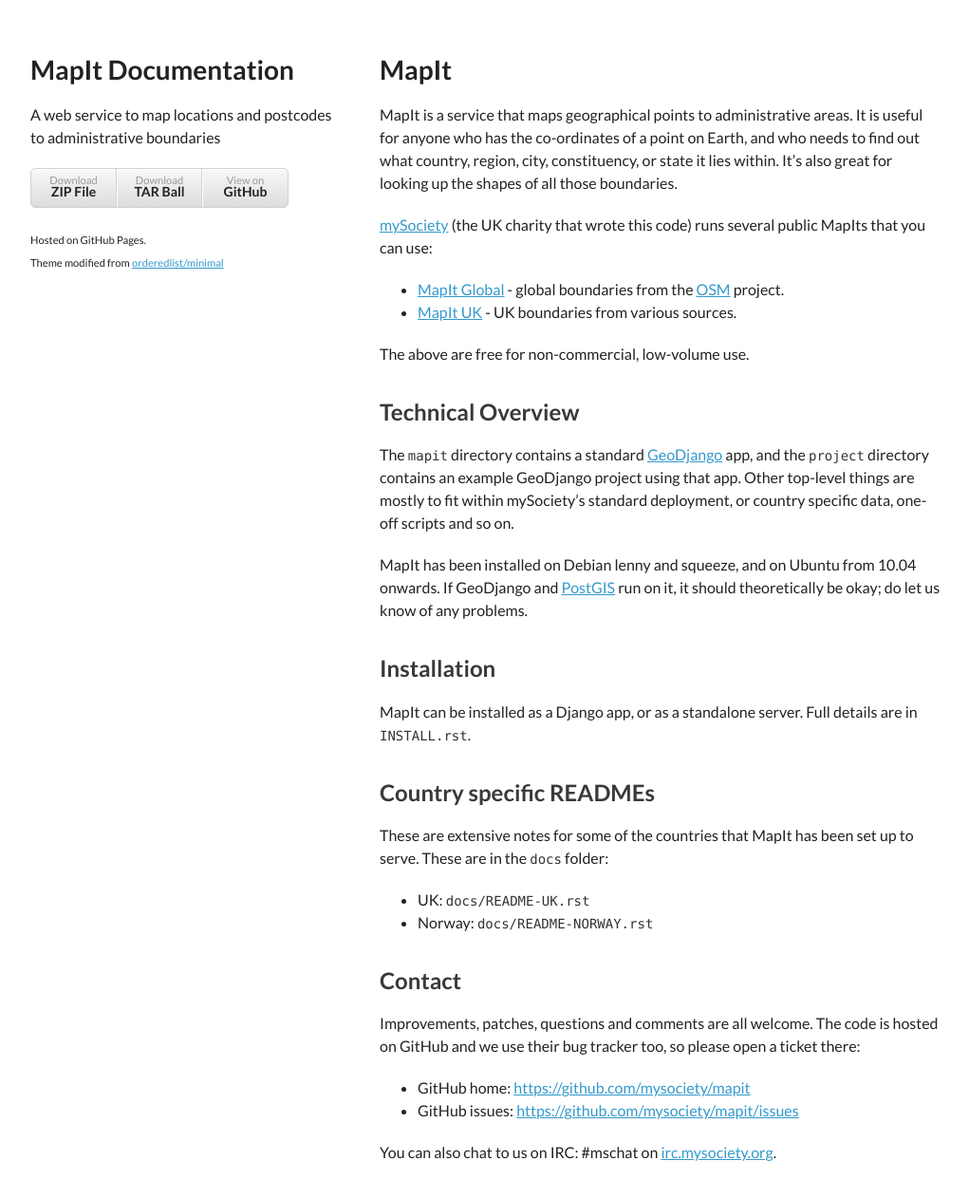
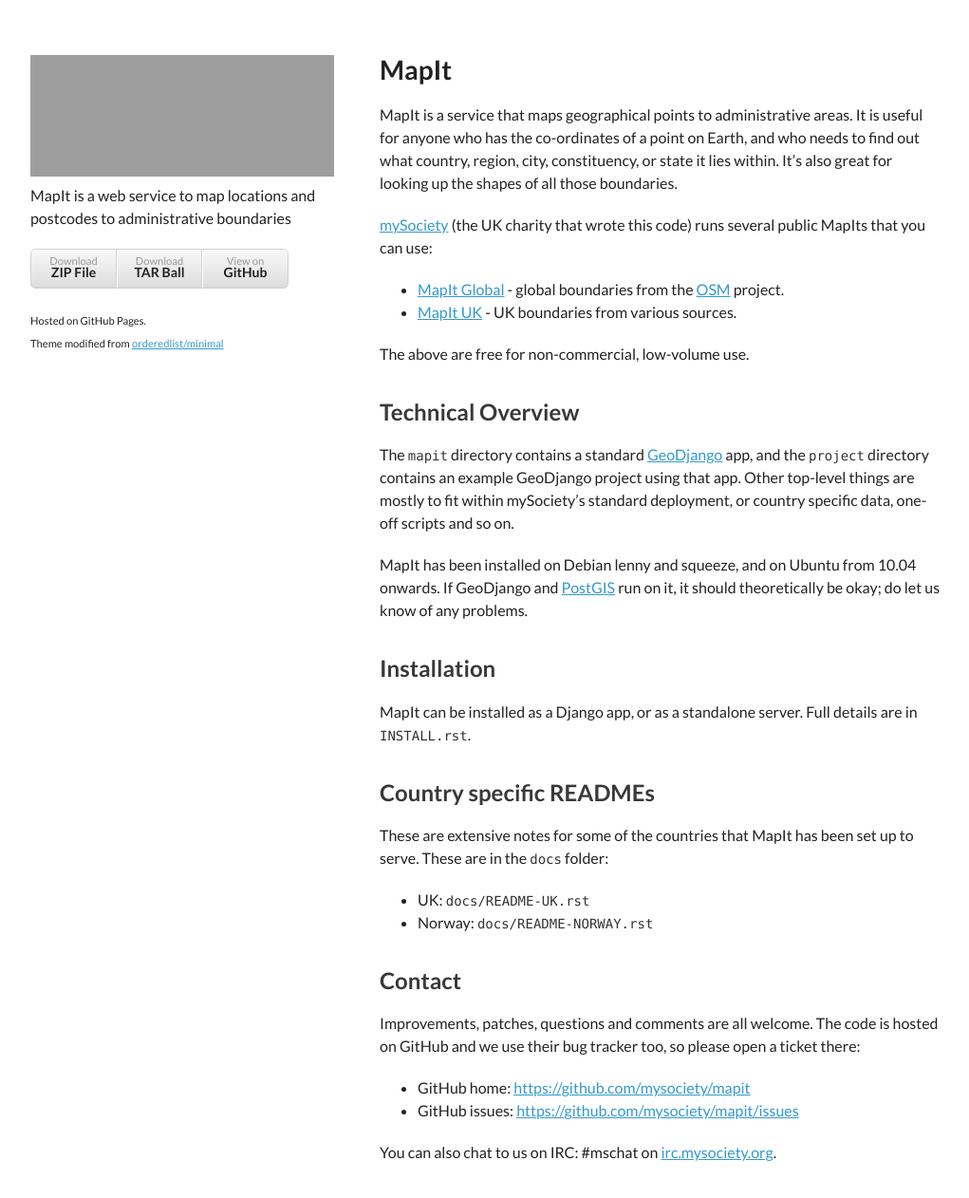
Before and after one commit to mysociety/mapit, a Jekyll site: the page built from index.md, in a window 1280 px wide and 1294 px high. Shown: the top 1262 px of the window at 95% size, without its empty margins (128-1149 px from the left). Built offline with Jekyll 4.4.1, drawn with Linux system fonts in a browser that asks for light colours; grey boxes are pictures that could not be loaded.

Commit message:
Add logo.

```diff
--- a/_layouts/default.html
+++ b/_layouts/default.html
@@ -15,8 +15,8 @@
     <div class="wrapper">
       <div class="side">
         <header>
-          <h1>MapIt Documentation</h1>
-          <p>A web service to map locations and postcodes to administrative boundaries</p>
+          <a id="logo" href="{{ site.baseurl }}"></a>
+          <p>MapIt is a web service to map locations and postcodes to administrative boundaries</p>
           <ul>
           </ul>
           <ul class="buttons">
--- a/stylesheets/styles.css
+++ b/stylesheets/styles.css
@@ -277,3 +277,12 @@
     color:#444;
   }
 }
+
+#logo {
+    display: block;
+    background-image: url(http://mapit.mysociety.org/static/mapit/img/global-header.jpg);
+    background-position: -70px 0;
+    width: 100%;
+    height: 128px;
+    margin-bottom: 0.5em;
+}
```
